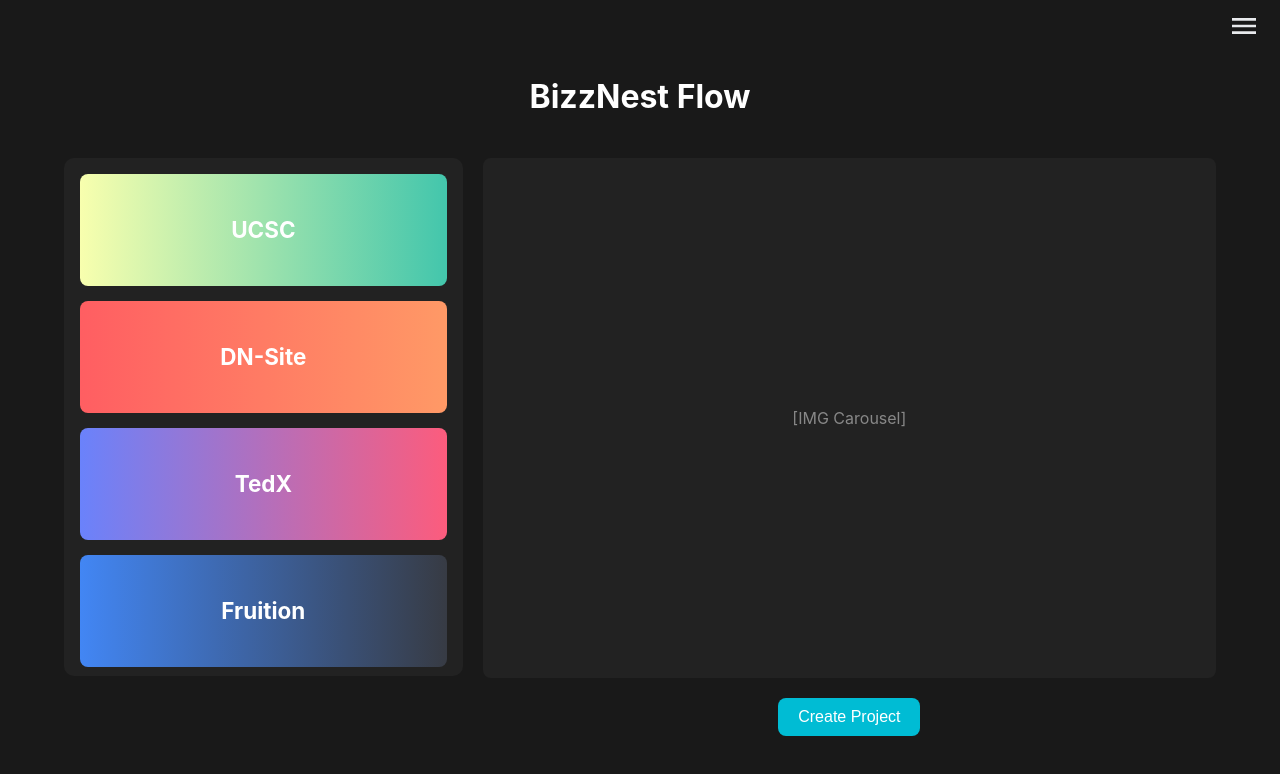
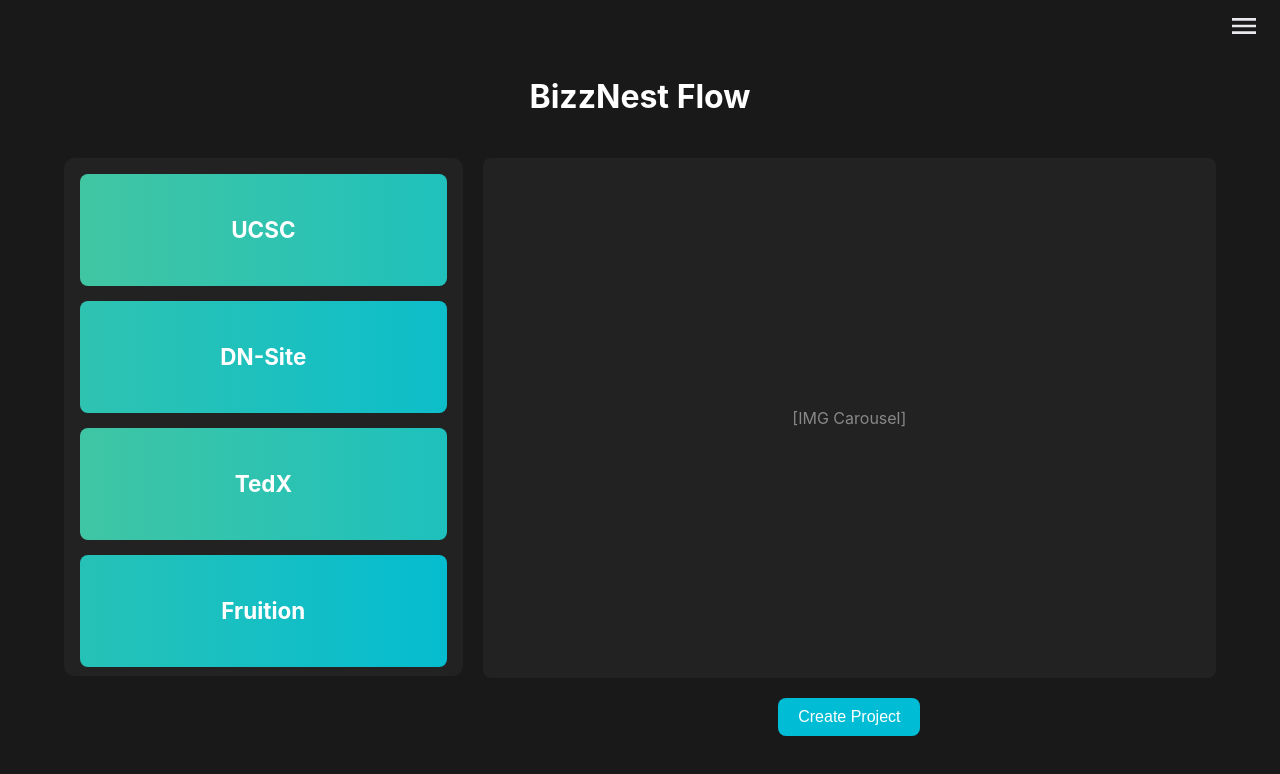
Before and after one commit to yoyobazzi3/DigitalNestScheduler, a React (Create React App) app in the folder Frontend/my-react-app/: page / in a window 1280 px wide. Shown: the top 774 px of the page. Built offline with nearby package versions, Linux system fonts and the light colour scheme.

Commit message:
(src):structured homepage

```diff
--- a/Frontend/my-react-app/src/App.js
+++ b/Frontend/my-react-app/src/App.js
@@ -5,6 +5,7 @@
   return (
     <div className="App">
       <HomePage />
+      {/* Next Step: Import tools for routing. Start setting up the structure for the rest of the prototype */}
     </div>
   );
 }
--- a/Frontend/my-react-app/src/pages/HomePage.css
+++ b/Frontend/my-react-app/src/pages/HomePage.css
@@ -49,65 +49,17 @@
     display: none;
   }
 
-  .project-card1 {
-    background: #43C6AC;  /* fallback for old browsers */
-    background: -webkit-linear-gradient(to right, #F8FFAE, #43C6AC);  /* Chrome 10-25, Safari 5.1-6 */
-    background: linear-gradient(to right, #F8FFAE, #43C6AC); /* W3C, IE 10+/ Edge, Firefox 16+, Chrome 26+, Opera 12+, Safari 7+ */
-    padding: 20px;
-    border-radius: 8px;
-    text-align: center;
-    font-size: 1.2rem;
-    cursor: pointer;
-    transition: transform 0.3s, background-color 0.3s;
-  }
-  .project-card2 {
-    background: #ff9966;  /* fallback for old browsers */
-    background: -webkit-linear-gradient(to right, #ff5e62, #ff9966);  /* Chrome 10-25, Safari 5.1-6 */
-    background: linear-gradient(to right, #ff5e62, #ff9966); /* W3C, IE 10+/ Edge, Firefox 16+, Chrome 26+, Opera 12+, Safari 7+ */
-    padding: 20px;
-    border-radius: 8px;
-    text-align: center;
-    font-size: 1.2rem;
-    cursor: pointer;
-    transition: transform 0.3s, background-color 0.3s;
-  }
-  .project-card3 {
-    background: #FC5C7D;  /* fallback for old browsers */
-    background: -webkit-linear-gradient(to right, #6A82FB, #FC5C7D);  /* Chrome 10-25, Safari 5.1-6 */
-    background: linear-gradient(to right, #6A82FB, #FC5C7D); /* W3C, IE 10+/ Edge, Firefox 16+, Chrome 26+, Opera 12+, Safari 7+ */
-    padding: 20px;
-    border-radius: 8px;
-    text-align: center;
-    font-size: 1.2rem;
-    cursor: pointer;
-    transition: transform 0.3s, background-color 0.3s;
-  }
-  .project-card4 {
-    background: #373B44;  /* fallback for old browsers */
-    background: -webkit-linear-gradient(to right, #4286f4, #373B44);  /* Chrome 10-25, Safari 5.1-6 */
-    background: linear-gradient(to right, #4286f4, #373B44); /* W3C, IE 10+/ Edge, Firefox 16+, Chrome 26+, Opera 12+, Safari 7+ */
-    padding: 20px;
-    border-radius: 8px;
-    text-align: center;
-    font-size: 1.2rem;
-    cursor: pointer;
-    transition: transform 0.3s, background-color 0.3s;
-  }
-  .project-card5 {
-    background: #c31432;  /* fallback for old browsers */
-    background: -webkit-linear-gradient(to right, #240b36, #c31432);  /* Chrome 10-25, Safari 5.1-6 */
-    background: linear-gradient(to right, #240b36, #c31432); /* W3C, IE 10+/ Edge, Firefox 16+, Chrome 26+, Opera 12+, Safari 7+ */
-    padding: 20px;
-    border-radius: 8px;
-    text-align: center;
-    font-size: 1.2rem;
-    cursor: pointer;
-    transition: transform 0.3s, background-color 0.3s;
-  }
+
+
+  .project-card1,
+  .project-card2,
+  .project-card3,
+  .project-card4,
+  .project-card5,
   .project-card6 {
-    background: #40E0D0;  /* fallback for old browsers */
-    background: -webkit-linear-gradient(to right, #FF0080, #FF8C00, #40E0D0);  /* Chrome 10-25, Safari 5.1-6 */
-    background: linear-gradient(to right, #FF0080, #FF8C00, #40E0D0); /* W3C, IE 10+/ Edge, Firefox 16+, Chrome 26+, Opera 12+, Safari 7+ */
+    background: linear-gradient(to right, #43c6a1, #00bcd4, #25ffc1); /* Keep your current gradient */
+    background-size: 400% 400%; /* Enable gradient animation */
+    animation: waveEffect 6s ease infinite; /* Add wave effect animation */
     padding: 20px;
     border-radius: 8px;
     text-align: center;
@@ -116,30 +68,42 @@
     transition: transform 0.3s, background-color 0.3s;
   }
 
-  .project-card1:hover {
-    transform: scale(1.05);
-    background-color: #555;
+/* Add staggered delays for a wave effect */
+.project-card1 {
+  animation-delay: 0s;
 }
 
-  .project-card2:hover {
-    transform: scale(1.05);
-    background-color: #555;
+.project-card2 {
+  animation-delay: 1s;
 }
-  .project-card3:hover {
-    transform: scale(1.05);
-    background-color: #555;
+
+.project-card3 {
+  animation-delay: 0.2s;
 }
-  .project-card4:hover {
-    transform: scale(1.05);
-    background-color: #555;
+
+.project-card4 {
+  animation-delay: 1.2s;
 }
-  .project-card5:hover {
-    transform: scale(1.05);
-    background-color: #555;
+
+.project-card5 {
+  animation-delay: 0.5s;
 }
+
+.project-card6 {
+  animation-delay: 0.9s;
+}
+
+.project-card1:hover,
+.project-card2:hover,
+.project-card3:hover,
+.project-card4:hover,
+.project-card5:hover,
 .project-card6:hover {
   transform: scale(1.05);
-    background-color: #555;
+  background: linear-gradient(to right, #ef2bd2, #f679b5, #c333fd); /* New gradient */
+  background-size: 400% 400%; /* Maintain animation compatibility */
+  animation-play-state: running; /* Ensure animation continues */
+  transition: background 0.5s ease, transform 0.3s ease; /* Smooth transition */
 }
 
   /* Right Section */
@@ -176,3 +140,15 @@
   .create-project-button:hover {
     transform: scale(1.05);
   }
+
+  @keyframes waveEffect {
+    0% {
+      background-position: 0% 50%;
+    }
+    50% {
+      background-position: 100% 50%;
+    }
+    100% {
+      background-position: 0% 50%;
+    }
+  }
```
Lines whose indentation alone changed are shown as unchanged.
